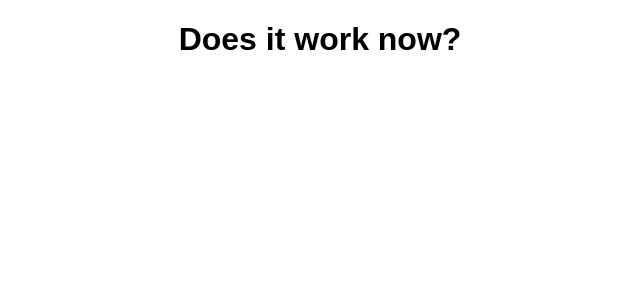
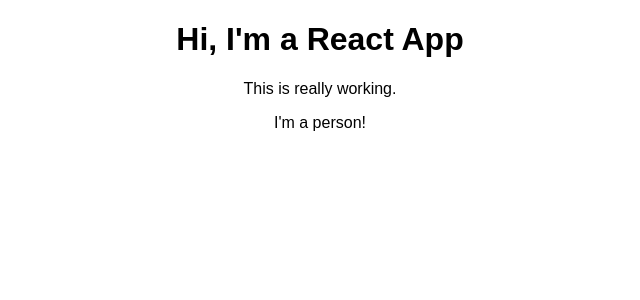
Before and after one commit to helloanh/React-The-Complete-Guide, a React (Create React App) app in the folder react-complete-guide/: page / in a window 1280 px wide. Shown: the top 300 px of the page, without its empty margins (320-960 px from the left). Built offline with nearby package versions, Linux system fonts and the light colour scheme.

Commit message:
create Person component

```diff
--- a/react-complete-guide/src/App.js
+++ b/react-complete-guide/src/App.js
@@ -1,14 +1,17 @@
 import React, { Component } from 'react';
 import './App.css';
+import Person from './Person/Person';
 
 class App extends Component {
   render() {
-    // return (
-    //   <div className="App">
-    //     <h1>Hi, I'm a React App </h1>
-    //   </div>
-    // );
-    return React.createElement('div', {className: 'App'}, React.createElement('h1', null, 'Does it work now?'));
+    return (
+      <div className="App">
+        <h1>Hi, I'm a React App </h1>
+        <p> This is really working. </p>
+        <Person />
+      </div>
+    );
+    //return React.createElement('div', {className: 'App'}, React.createElement('h1', null, 'Does it work now?'));
   }
 }
 
--- /dev/null
+++ b/react-complete-guide/src/Person/Person.js
@@ -0,0 +1,7 @@
+import React from 'react';
+
+const person = () => {
+	return <p> I'm a person! </p>
+}
+
+export default person;
```
